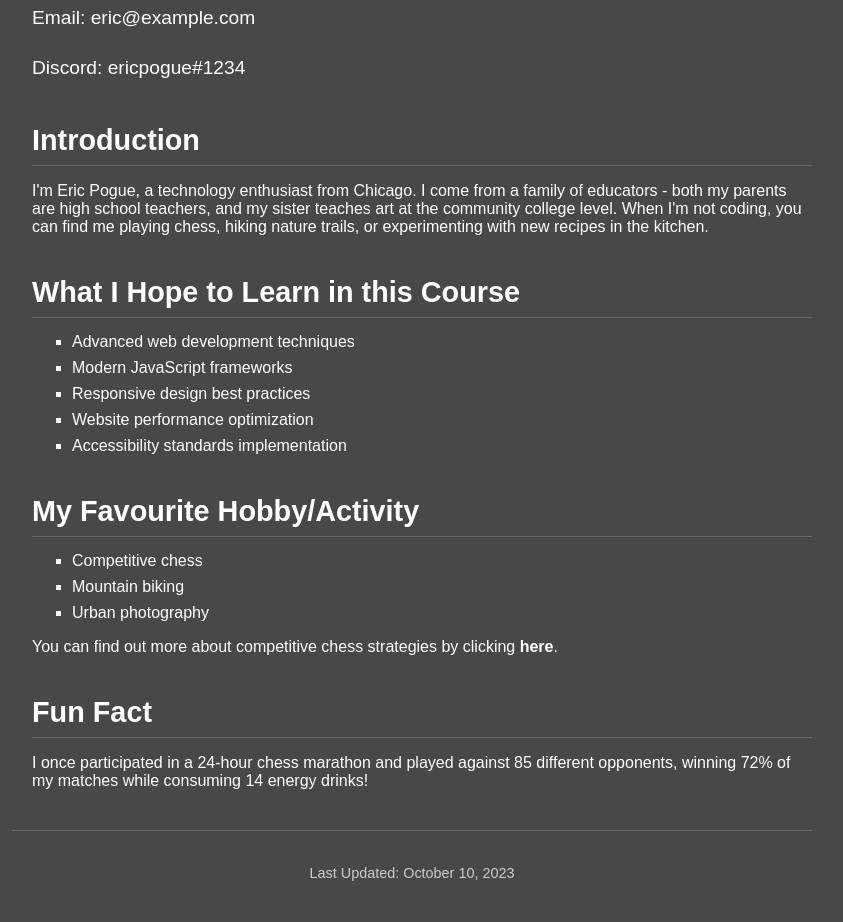
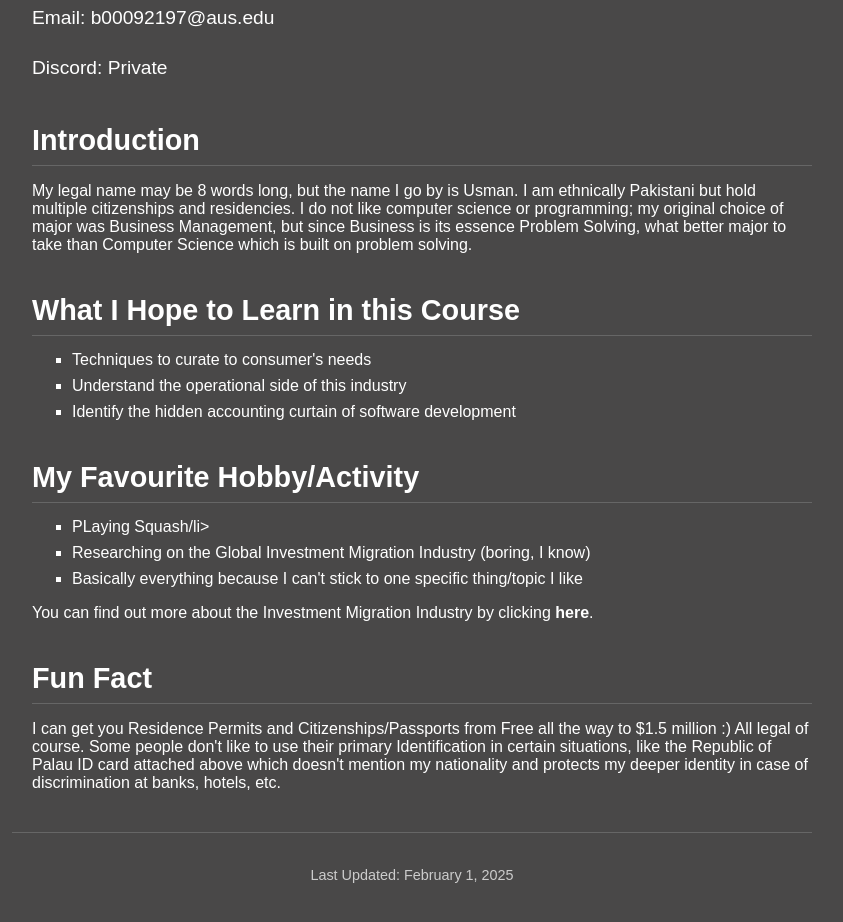
Before and after one commit to VoxScripts/usman, a plain HTML site: page index.html in a window 1280 px wide. Shown: the part 332-1254 px from the top of the page, without its empty margins (228-1071 px from the left). Drawn offline with Linux system fonts and the light colour scheme.

Commit message:
Update index.html
Fixed in-site text

```diff
--- a/index.html
+++ b/index.html
@@ -3,7 +3,7 @@
 <head>
     <meta charset="UTF-8">
     <meta name="viewport" content="width=device-width, initial-scale=1.0">
-    <title>Eric Pogue's Introductions Website</title>
+    <title>Usman Faisal's Introductions Website</title>
     <style>
         /* Global styles */
         body {
@@ -104,25 +104,25 @@
 </head>
 <body>
     <div class="container">
-        <h1>Eric Pogue's Introductions Website</h1>
+        <h1>Usman Faisal's Introductions Website</h1>
 
         <a href="images/profile.jpg" class="profile-image-link" target="_blank" rel="noopener noreferrer">
             <img src="images/profile.jpg" alt="Eric Pogue Professional Photo" class="profile-image">
         </a>
 
         <div class="contact-info">
-            <p>Email: <a href="mailto:eric@example.com">eric@example.com</a></p>
-            <p>Discord: ericpogue#1234</p>
+            <p>Email: <a href="mailto:eric@example.com">b00092197@aus.edu</a></p>
+            <p>Discord: Private</p>
         </div>
 
         <!-- Introduction Section -->
         <div class="section">
             <h2>Introduction</h2>
             <p>
-                I'm Eric Pogue, a technology enthusiast from Chicago. I come from a family of educators -
-                both my parents are high school teachers, and my sister teaches art at the community college level.
-                When I'm not coding, you can find me playing chess, hiking nature trails, or experimenting with
-                new recipes in the kitchen.
+                My legal name may be 8 words long, but the name I go by is Usman. I am ethnically Pakistani but hold
+                multiple citizenships and residencies. I do not like computer science or programming; my original choice
+                of major was Business Management, but since Business is its essence Problem Solving, what better major to
+                take than Computer Science which is built on problem solving.
             </p>
         </div>
 
@@ -130,11 +130,9 @@
         <div class="section">
             <h2>What I Hope to Learn in this Course</h2>
             <ul>
-                <li>Advanced web development techniques</li>
-                <li>Modern JavaScript frameworks</li>
-                <li>Responsive design best practices</li>
-                <li>Website performance optimization</li>
-                <li>Accessibility standards implementation</li>
+                <li>Techniques to curate to consumer's needs</li>
+                <li>Understand the operational side of this industry</li>
+                <li>Identify the hidden accounting curtain of software development </li>
             </ul>
         </div>
 
@@ -142,13 +140,13 @@
         <div class="section">
             <h2>My Favourite Hobby/Activity</h2>
             <ul>
-                <li>Competitive chess</li>
-                <li>Mountain biking</li>
-                <li>Urban photography</li>
+                <li>PLaying Squash/li>
+                <li>Researching on the Global Investment Migration Industry (boring, I know)</li>
+                <li>Basically everything because I can't stick to one specific thing/topic I like</li>
             </ul>
             <p>
-                You can find out more about competitive chess strategies by clicking
-                <a href="https://www.chess.com/learn-how-to-play-chess"
+                You can find out more about the Investment Migration Industry by clicking
+                <a href="imidaily.com"
                    class="external-link"
                    target="_blank"
                    rel="noopener noreferrer">here</a>.
@@ -159,14 +157,16 @@
         <div class="section">
             <h2>Fun Fact</h2>
             <p>
-                I once participated in a 24-hour chess marathon and played against 85 different opponents,
-                winning 72% of my matches while consuming 14 energy drinks!
+                I can get you Residence Permits and Citizenships/Passports from Free all the way to $1.5 million :)
+                All legal of course. Some people don't like to use their primary Identification in certain situations,
+                like the Republic of Palau ID card attached above which doesn't mention my nationality and protects my
+                deeper identity in case of discrimination at banks, hotels, etc.
             </p>
         </div>
 
         <!-- Last Updated Section -->
         <div class="last-updated">
-            <p>Last Updated: October 10, 2023</p>
+            <p>Last Updated: February 1, 2025</p>
         </div>
     </div>
 </body>
```
